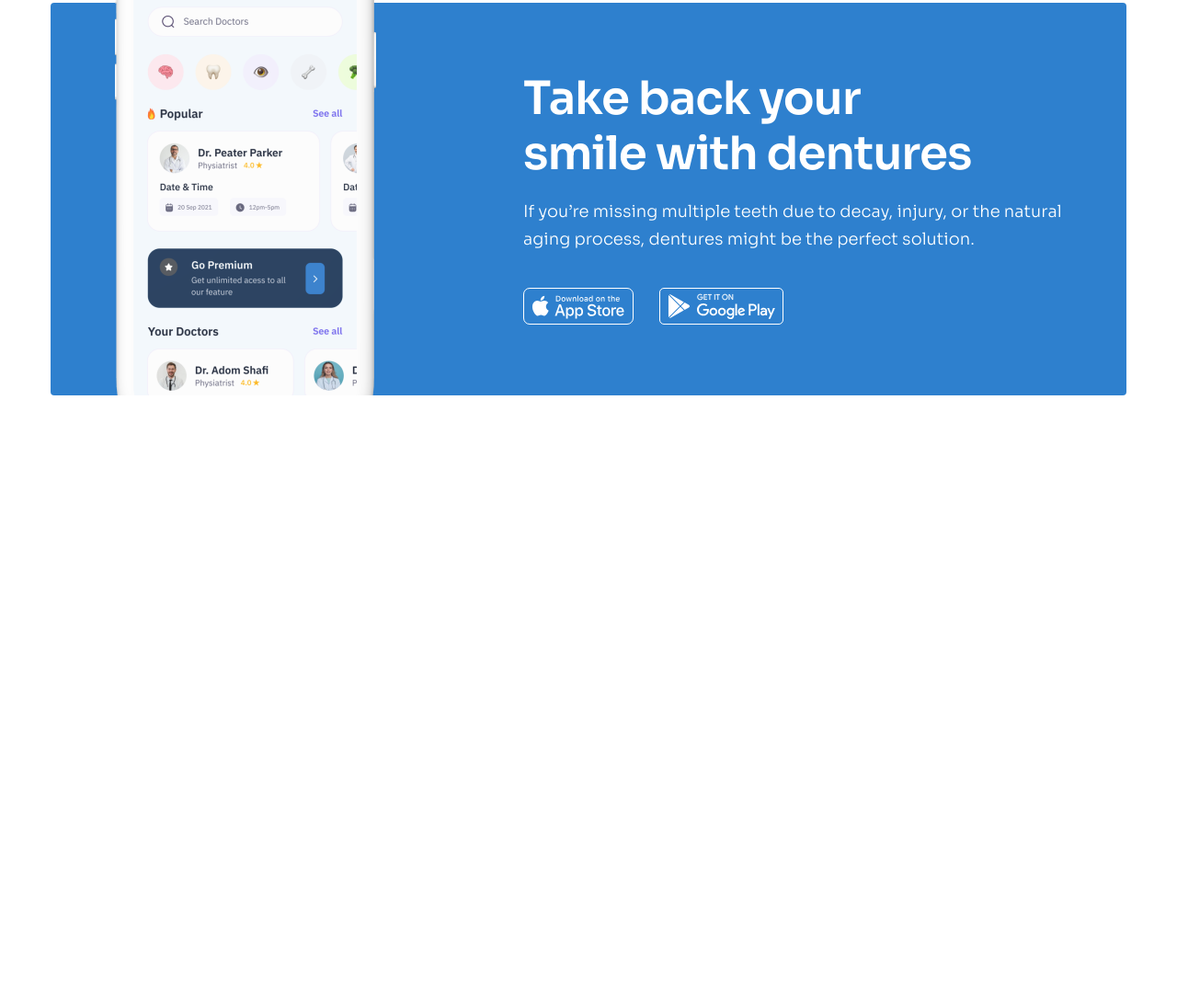
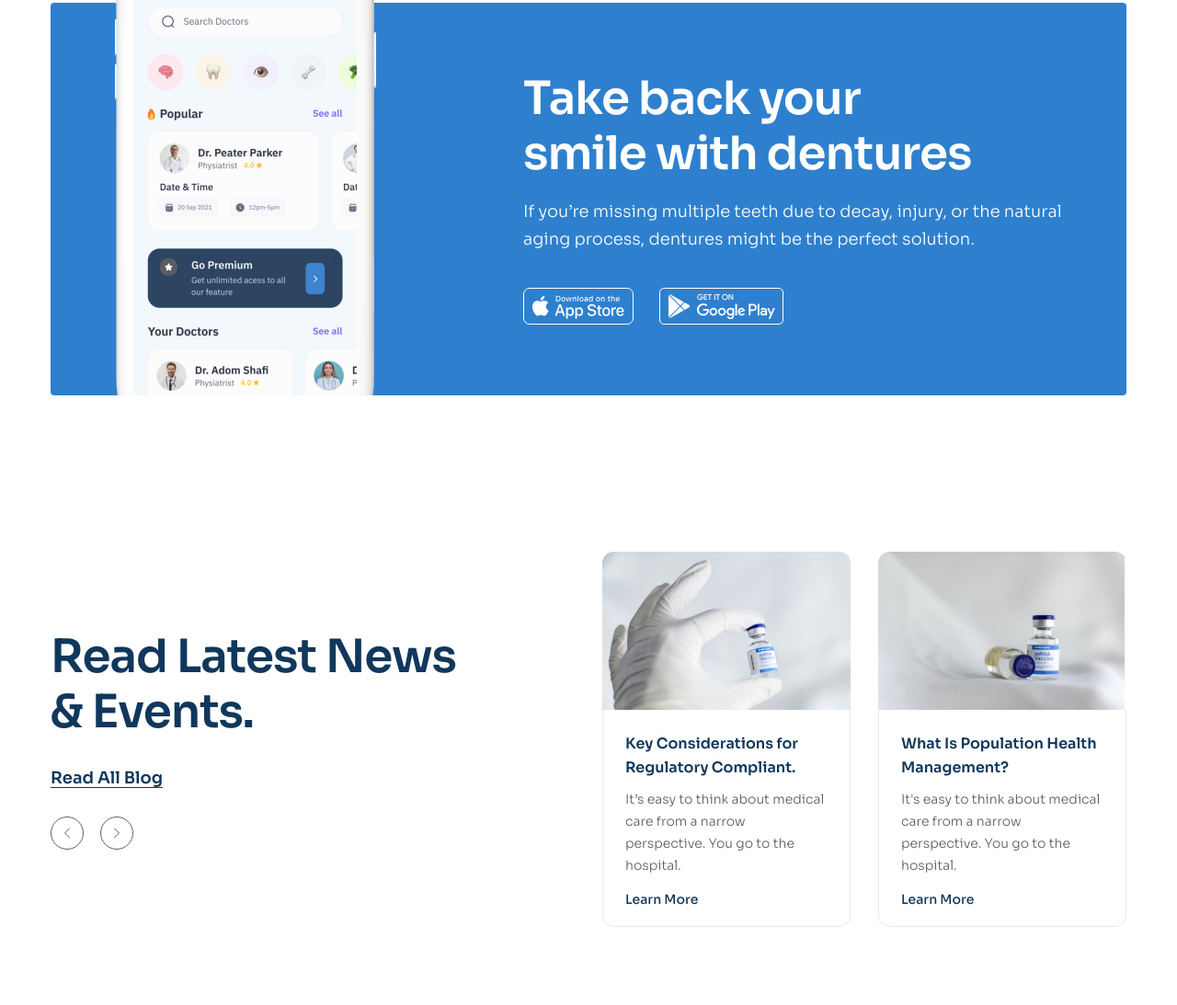
Before and after one commit to lbachannel/dental-care, a plain HTML site: page index.html in a window 1280 px wide. Shown: the part 4530-5623 px from the top of the page at 92% size. Before the commit the page ends 4960 px from the top, so only its background shows below. Drawn offline with Linux system fonts and the light colour scheme.

Commit message:
code news ui

```diff
--- a/assets/css/styles.css
+++ b/assets/css/styles.css
@@ -16,6 +16,36 @@ body {
 }
 
 /* Common */
+.control {
+    display: flex;
+    column-gap: 18px;
+}
+
+.control__btn {
+    display: flex;
+    align-items: center;
+    justify-content: center;
+    width: 36px;
+    height: 36px;
+    border-radius: 50%;
+    border: 1px solid #575f66;
+    color: #575f66;
+    outline: none;
+    background: #fff;
+    transition: 0.25s;
+}
+
+.control__btn:hover {
+    border-color: #2e80ce;
+    background: #2e80ce;
+    color: #fff;
+    cursor: pointer;
+}
+
+.control-next-icon {
+    rotate: 180deg;
+}
+
 .section-heading {
     font-weight: 600;
     font-size: 5rem;
@@ -432,6 +462,11 @@ a {
     column-gap: 30px;
 }
 
+.member__control {
+    margin-top: 38px;
+    justify-content: center;
+}
+
 .member-item:hover .member-item__thumb {
     transform: scale(1.1);
     cursor: pointer;
@@ -465,38 +500,6 @@ a {
     font-size: 1.4rem;
     line-height: 1.86;
     color: #575f66;
-}
-
-.member__control {
-    margin-top: 38px;
-    display: flex;
-    justify-content: center;
-    column-gap: 18px;
-}
-
-.member__control-btn {
-    display: flex;
-    align-items: center;
-    justify-content: center;
-    width: 36px;
-    height: 36px;
-    border-radius: 50%;
-    border: 1px solid #575f66;
-    color: #575f66;
-    outline: none;
-    background: #fff;
-    transition: 0.25s;
-}
-
-.member__control-btn:hover {
-    border-color: #2e80ce;
-    background: #2e80ce;
-    color: #fff;
-    cursor: pointer;
-}
-
-.member__control-next-icon {
-    rotate: 180deg;
 }
 
 /* Install app */
@@ -539,3 +542,100 @@ a {
     margin-top: 38px;
     column-gap: 28px;
 }
+
+/* News */
+.news {
+    margin-top: 85px;
+    padding: 85px 0;
+}
+
+.news__inner {
+    display: flex;
+    align-items: center;
+    justify-content: space-between;
+}
+
+.news__content {
+    flex-shrink: 0;
+}
+
+.news__heading {
+    max-width: 470px;
+}
+
+.news__more {
+    display: inline-block;
+    margin-top: 28px;
+    font-weight: 600;
+    font-size: 1.8rem;
+    line-height: 1.56;
+    color: #10375c;
+    text-decoration: underline;
+    text-underline-offset: 4px;
+}
+
+.news__control {
+    margin-top: 28px;
+}
+
+.news__list {
+    max-width: 570px;
+    display: flex;
+    column-gap: 30px;
+}
+
+.news-item {
+    flex: 1;
+    border-radius: 12px;
+    overflow: hidden;
+    transition: 0.25s;
+}
+
+.news-item:hover {
+    transform: translateY(-18px);
+    box-shadow: 0px 18px 50px rgba(0, 0, 0, 0.05);
+}
+
+.news-item:hover .news-item__body {
+    border-color: #fff;
+}
+
+.news-item__thumb {
+    width: 100%;
+    height: 172px;
+    object-fit: cover;
+    display: block;
+}
+
+.news-item__body {
+    padding: 24px 24px 16px;
+    border: 1px solid #e8ebee;
+    border-top: none;
+    background: #fff;
+    border-radius: 0 0 12px 12px;
+    transition: 0.25s;
+}
+
+.news-item__heading {
+    font-weight: 600;
+    font-size: 1.6rem;
+    line-height: 1.62;
+    color: #10375c;
+}
+
+.news-item__desc {
+    margin-top: 10px;
+    font-weight: 300;
+    font-size: 1.4rem;
+    line-height: 1.71;
+    color: #575f66;
+}
+
+.news-item__more {
+    display: inline-block;
+    margin-top: 12px;
+    font-size: 1.4rem;
+    font-weight: 500;
+    line-height: 1.8;
+    color: #10375c;
+}
--- a/index.html
+++ b/index.html
@@ -269,16 +269,16 @@
                     </article>
                 </div>
 
-                <div class="member__control">
+                <div class="member__control control">
                     <!-- Previous -->
-                    <button class="member__control-btn">
+                    <button class="control__btn">
                         <svg width="6" height="12" viewBox="0 0 6 12" fill="none" xmlns="http://www.w3.org/2000/svg">
                             <path d="M5.5 1L0.5 6L5.5 11" stroke="currentColor" stroke-linecap="round" stroke-linejoin="round"/>
                         </svg>
                     </button>
                     <!-- Next -->
-                    <button class="member__control-btn">
-                        <svg class="member__control-next-icon" width="6" height="12" viewBox="0 0 6 12" fill="none" xmlns="http://www.w3.org/2000/svg">
+                    <button class="control__btn">
+                        <svg class="control-next-icon" width="6" height="12" viewBox="0 0 6 12" fill="none" xmlns="http://www.w3.org/2000/svg">
                             <path d="M5.5 1L0.5 6L5.5 11" stroke="currentColor" stroke-linecap="round" stroke-linejoin="round"/>
                         </svg>
                     </button>
@@ -310,6 +310,69 @@
                 </div>
             </div>
         </section>
+
+        <!-- News -->
+        <section class="news">
+            <div class="container">
+                <div class="news__inner">
+                    <section class="news__content">
+                        <h2 class="news__heading section-heading">Read Latest News & Events.</h2>
+                        <a href="#!" class="news__more">Read All Blog</a>
+                        <div class="news__control control">
+                            <!-- Previous -->
+                            <button class="control__btn">
+                                <svg width="6" height="12" viewBox="0 0 6 12" fill="none" xmlns="http://www.w3.org/2000/svg">
+                                    <path d="M5.5 1L0.5 6L5.5 11" stroke="currentColor" stroke-linecap="round" stroke-linejoin="round"/>
+                                </svg>
+                            </button>
+                            <!-- Next -->
+                            <button class="control__btn">
+                                <svg class="control-next-icon" width="6" height="12" viewBox="0 0 6 12" fill="none" xmlns="http://www.w3.org/2000/svg">
+                                    <path d="M5.5 1L0.5 6L5.5 11" stroke="currentColor" stroke-linecap="round" stroke-linejoin="round"/>
+                                </svg>
+                            </button>
+                        </div>
+                    </section>
+                    <div class="news__list">
+                        <!-- News item 1 -->
+                        <article class="news-item">
+                            <figure>
+                                <a href="#!">
+                                    <img src="./assets/img/news-1.png" alt="" class="news-item__thumb">
+                                </a>
+                            </figure>
+                            <section class="news-item__body">
+                                <h3>
+                                    <a href="#!" class="news-item__heading">Key Considerations for Regulatory Compliant.</a>
+                                </h3>
+                                <p class="news-item__desc">
+                                    It’s easy to think about medical care from a narrow perspective. You go to the hospital.
+                                </p>
+                                <a href="#!" class="news-item__more">Learn More</a>
+                            </section>
+                        </article>
+
+                        <!-- News item 2 -->
+                        <article class="news-item">
+                            <figure>
+                                <a href="#!">
+                                    <img src="./assets/img/news-2.png" alt="" class="news-item__thumb">
+                                </a>
+                            </figure>
+                            <section class="news-item__body">
+                                <h3>
+                                    <a href="#!" class="news-item__heading">What Is Population Health Management?</a>
+                                </h3>
+                                <p class="news-item__desc">
+                                    It's easy to think about medical care from a narrow perspective. You go to the hospital.
+                                </p>
+                                <a href="#!" class="news-item__more">Learn More</a>
+                            </section>
+                        </article>
+                    </div>
+                </div>
+            </div>
+        </section>
     </main>
 </body>
 </html>
```
Also changed, not shown: assets/img/news-1.png (added), assets/img/news-2.png (added).
